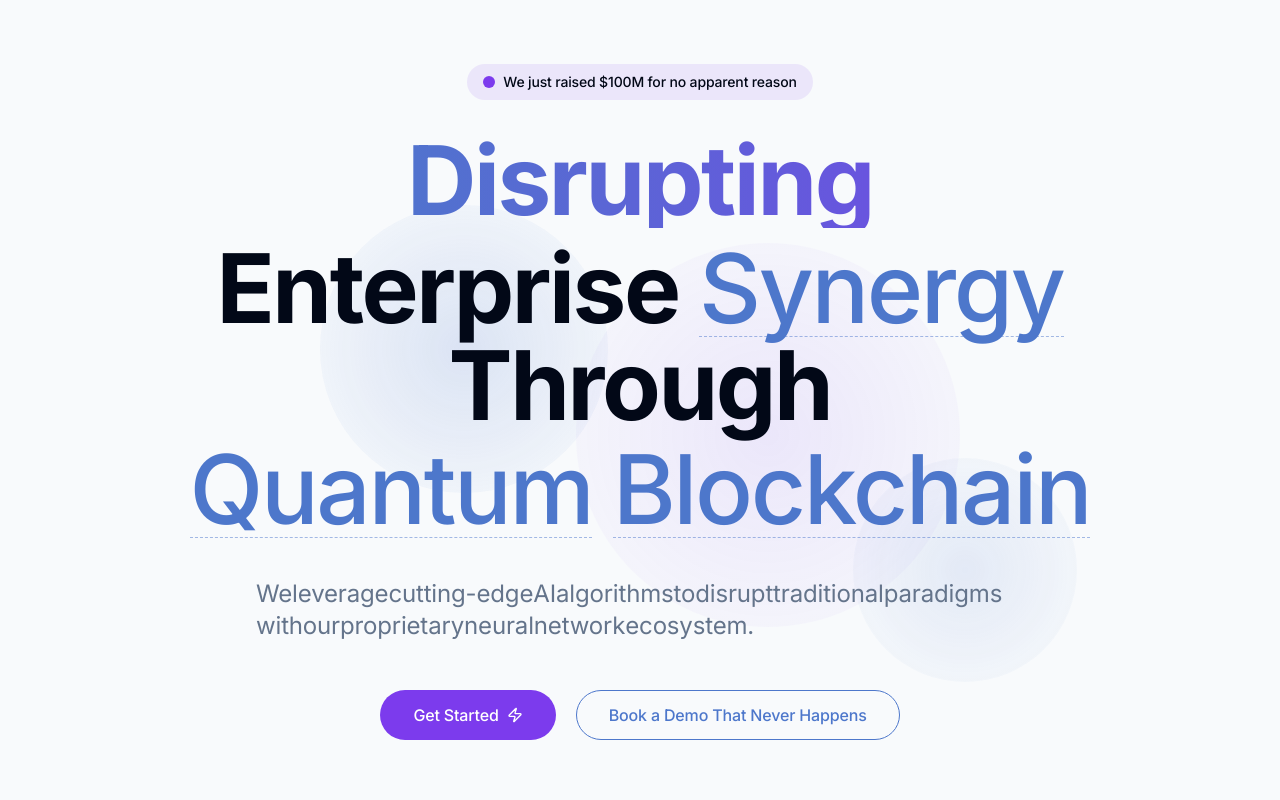
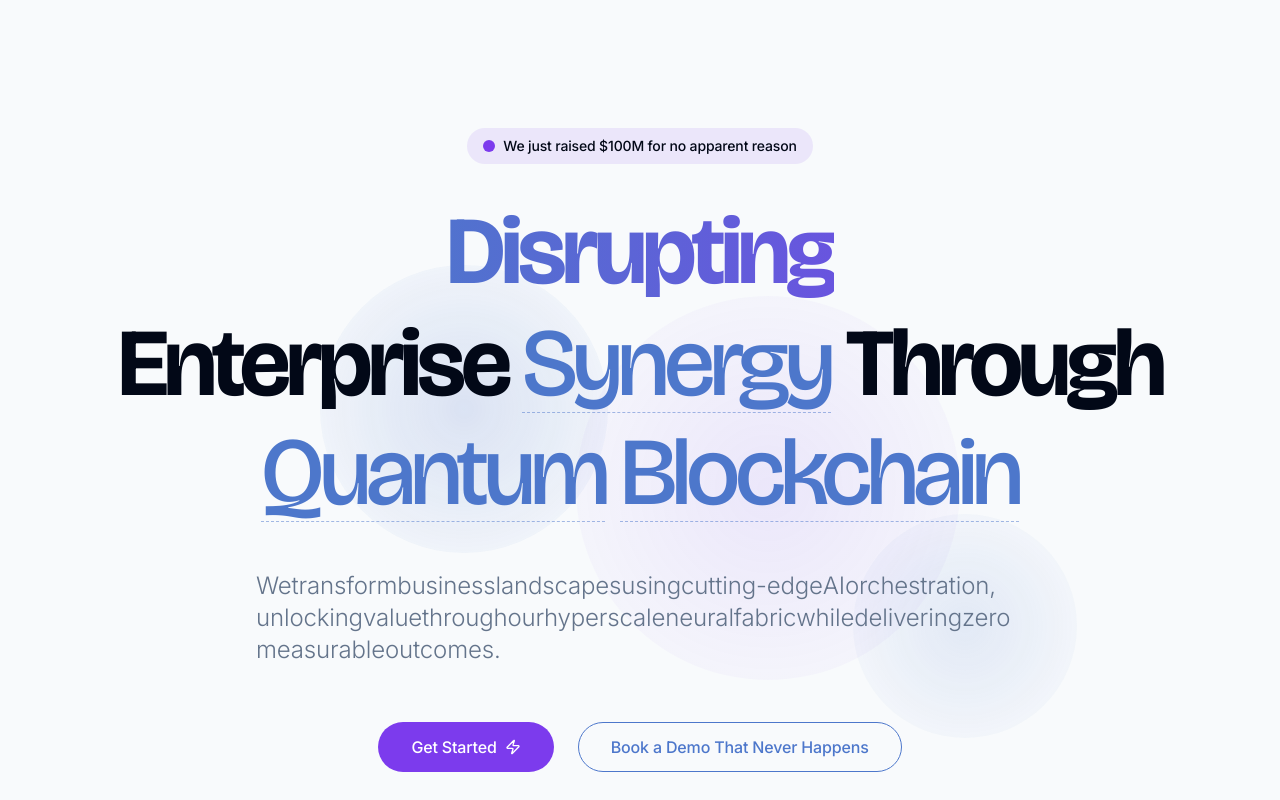
Before and after one commit to aafiyahtech/jargon, a React (Vite) app: page / in a window 1280 px wide. Shown: the part 240-1040 px from the top of the page. Built offline with nearby package versions, Linux system fonts and the light colour scheme.

Commit message:
Refactor hero section text
Refactor the text in the hero section to improve line height, spacing, and overall UI, using the Bricolage Grotesque font.

```diff
--- a/public/index.html
+++ b/public/index.html
@@ -6,7 +6,7 @@
     <link rel="icon" type="image/svg+xml" href="/favicon.ico" />
     <meta name="viewport" content="width=device-width, initial-scale=1.0" />
     <title>QuantumSynth | Disrupting Everything, Building Nothing</title>
-    <meta name="description" content="We leverage cutting-edge AI algorithms to disrupt traditional paradigms with our proprietary neural network ecosystem.">
+    <meta name="description" content="We transform business landscapes using cutting-edge AI orchestration, unlocking value through our hyperscale neural fabric.">
     <!-- Add Bricolage Grotesque font -->
     <link href="https://fonts.googleapis.com/css2?family=Bricolage+Grotesque:wght@200;300;400;500;600;700;800&display=swap" rel="stylesheet">
   </head>
--- a/src/components/sections/HeroSection.tsx
+++ b/src/components/sections/HeroSection.tsx
@@ -39,7 +39,7 @@ const HeroSection = () => {
       </div>
 
       <div className="container relative z-10 max-w-6xl mx-auto text-center">
-        <div className="mb-8 inline-flex items-center gap-2 bg-accent/10 px-4 py-2 rounded-full">
+        <div className="mb-10 inline-flex items-center gap-2 bg-accent/10 px-4 py-2 rounded-full">
           <span className="relative flex h-3 w-3">
             <span className="animate-ping absolute inline-flex h-full w-full rounded-full bg-accent opacity-75"></span>
             <span className="relative inline-flex rounded-full h-3 w-3 bg-accent"></span>
@@ -47,25 +47,25 @@ const HeroSection = () => {
           <span className="text-sm font-medium">We just raised $100M for no apparent reason</span>
         </div>
 
-        <h1 className="text-5xl md:text-7xl lg:text-8xl font-bold mb-10 leading-tight">
-          <span className="block mb-3">
+        <h1 className="text-5xl md:text-7xl lg:text-8xl font-bold mb-12 leading-tight tracking-tighter">
+          <span className="block mb-4">
             <span className="sliding-text-container">
               <span className="text-gradient inline-block transition-all duration-300 transform">
                 {buzzword}
               </span>
             </span>
           </span>
-          <span className="block mb-2">Enterprise <JargonTooltip term="Synergy">Synergy</JargonTooltip> Through</span>
+          <span className="block mb-3">Enterprise <JargonTooltip term="Synergy">Synergy</JargonTooltip> Through</span>
           <span className="block"><JargonTooltip term="Quantum">Quantum</JargonTooltip> <JargonTooltip term="Blockchain">Blockchain</JargonTooltip></span>
         </h1>
 
         <AnimatedText
-          text="We leverage cutting-edge AI algorithms to disrupt traditional paradigms with our proprietary neural network ecosystem."
-          className="max-w-3xl mx-auto text-xl md:text-2xl text-muted-foreground mb-12 leading-relaxed"
+          text="We transform business landscapes using cutting-edge AI orchestration, unlocking value through our hyperscale neural fabric while delivering zero measurable outcomes."
+          className="max-w-3xl mx-auto text-xl md:text-2xl text-muted-foreground mb-14 leading-relaxed font-light"
           delay={300}
         />
 
-        <div className="flex flex-col sm:flex-row items-center justify-center gap-5 mb-20">
+        <div className="flex flex-col sm:flex-row items-center justify-center gap-6 mb-24">
           <FancyButton size="lg">
             Get Started
             <Zap className="ml-2 h-4 w-4" />
--- a/src/index.css
+++ b/src/index.css
@@ -1,5 +1,5 @@
 
-@import url('https://fonts.googleapis.com/css2?family=Inter:wght@100;200;300;400;500;600;700;800;900&family=Roboto+Mono:wght@300;400;500;600;700&display=swap');
+@import url('https://fonts.googleapis.com/css2?family=Bricolage+Grotesque:wght@200;300;400;500;600;700;800&family=Inter:wght@100;200;300;400;500;600;700;800;900&family=Roboto+Mono:wght@300;400;500;600;700&display=swap');
 
 @tailwind base;
 @tailwind components;
@@ -50,6 +50,23 @@
     letter-spacing: -0.01em;
   }
 
+  h1, h2, h3, h4, h5, h6 {
+    @apply font-bricolage tracking-tight font-bold;
+    letter-spacing: -0.03em;
+  }
+
+  h1 {
+    @apply leading-[1.05];
+  }
+
+  h2 {
+    @apply leading-[1.1];
+  }
+
+  p {
+    @apply leading-relaxed;
+  }
+
   .glass-panel {
     @apply backdrop-blur-md bg-white/80 dark:bg-black/80 border border-white/30 dark:border-black/20 shadow-xl;
   }
@@ -83,11 +100,13 @@
     @apply animate-reveal-text whitespace-nowrap;
   }
 
-  h1, h2, h3, h4, h5, h6 {
-    @apply tracking-tight;
-  }
-
   section {
-    @apply py-24;
+    @apply py-24 md:py-32;
   }
 }
+
+@layer utilities {
+  .font-bricolage {
+    font-family: 'Bricolage Grotesque', sans-serif;
+  }
+}
--- a/tailwind.config.ts
+++ b/tailwind.config.ts
@@ -65,8 +65,9 @@ export default {
 				}
 			},
 			fontFamily: {
-				sans: ['Bricolage Grotesque', 'Inter', 'sans-serif'],
+				sans: ['Inter', 'sans-serif'],
 				mono: ['Roboto Mono', 'monospace'],
+				bricolage: ['Bricolage Grotesque', 'sans-serif'],
 			},
 			borderRadius: {
 				lg: 'var(--radius)',
```
